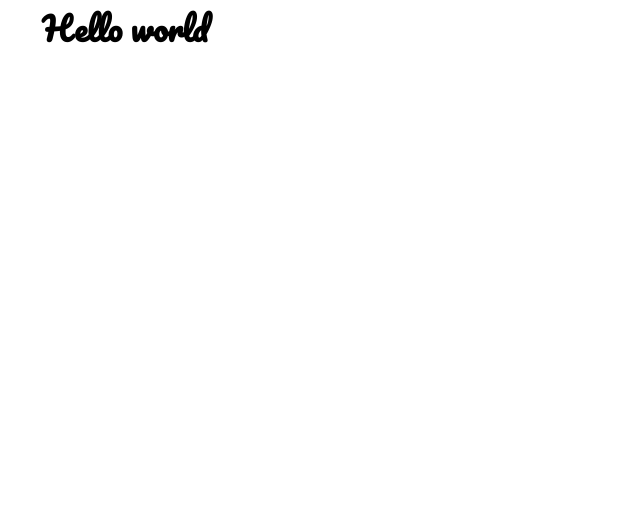
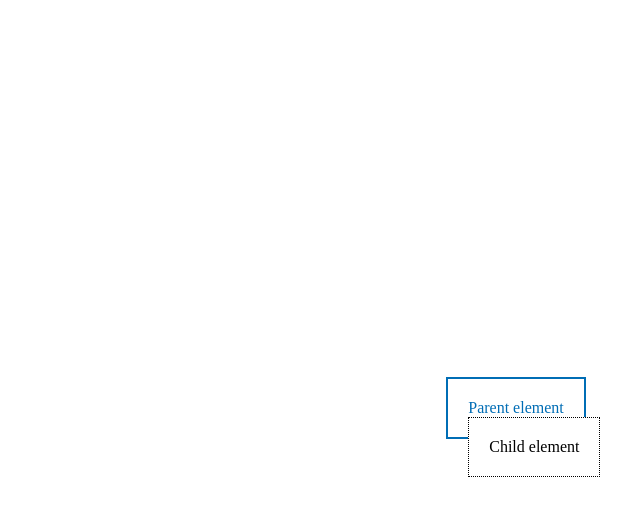
Before and after one commit to technobia/css-tutorial, a website: page index.html in a window 1280 px wide. Shown: the whole page, without its empty margins (124-764 px from the left). Drawn offline with nearby package versions, Linux system fonts and the light colour scheme; files that its build step writes are made by us from their sources.

Commit message:
parent without position

```diff
--- a/assets/scss/main.scss
+++ b/assets/scss/main.scss
@@ -16,13 +16,31 @@ $text-title-color: $color-lightgrey;
   font-family: 'Pacifico', cursive;
 }
 
-* {
-  padding: 0;
-  margin: 0;
+.parent {
+  border: 2px solid $primary-color;
+  color: $primary-color;
+  padding: 20px;
+}
+
+.element {
+  border: 1px dotted black;
+  background: white;
+  padding: 20px;
+  color: black;
+  position: absolute;
+}
+
+
+
+
+/* Alignment styles */
+
+body, html {
+  height: 100%;
 }
 
 body {
-  width: 948px;
-  margin: auto;
-  @extend .font-pacifico;
+  display: flex;
+  justify-content: center;
+  align-items: center;
 }
--- a/index.html
+++ b/index.html
@@ -7,6 +7,9 @@
     <link rel="stylesheet" href="assets/css/style.min.css" type="text/css">
 </head>
 <body>
-    <h1>Hello world</h1>
+<div class="parent">
+    Parent element
+    <div class="element">Child element</div>
+</div>
 </body>
 </html>
```
